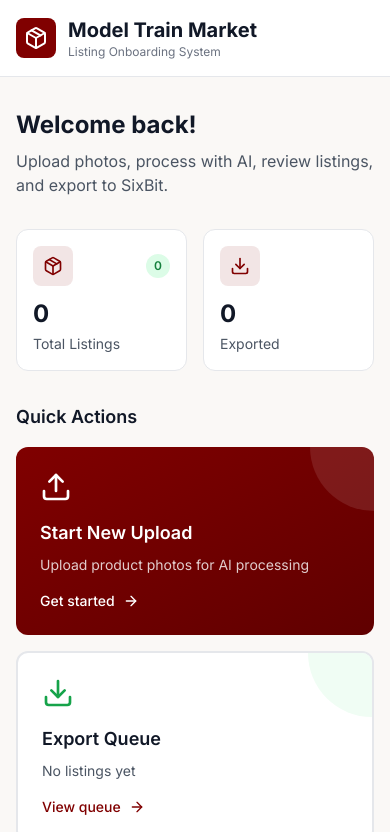
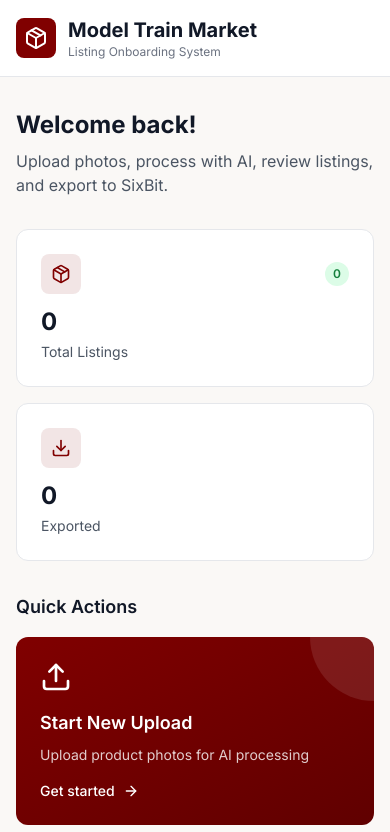
Before and after one commit to shashanka2a/MTM-Listing, a Next.js app: page / in a window 390 px wide. Shown: the top 832 px of the page. Built offline with nearby package versions, Linux system fonts and the light colour scheme.

Commit message:
Refactor Home and Header components for improved layout and styling. Adjust quick stats grid to a responsive design and enhance header logo with an image instead of an icon.

```diff
--- a/app/page.tsx
+++ b/app/page.tsx
@@ -181,11 +181,14 @@ export default function Home() {
           </div>
 
           {/* Quick Stats */}
-          <div className="grid grid-cols-2 lg:grid-cols-4 gap-4 mb-8">
+          <div className="grid grid-cols-1 sm:grid-cols-2 gap-4 mb-8">
             {quickStats.map((stat, index) => {
               const Icon = stat.icon;
               return (
-                <div key={index} className="bg-white rounded-xl border border-gray-200 p-4 sm:p-5 hover:shadow-md transition-shadow">
+                <div
+                  key={index}
+                  className="bg-white rounded-xl border border-gray-200 p-6 hover:shadow-lg transition-shadow"
+                >
                   <div className="flex items-center justify-between mb-3">
                     <div className="w-10 h-10 bg-[#800000]/10 rounded-lg flex items-center justify-center">
                       <Icon className="w-5 h-5 text-[#800000]" />
--- a/src/components/Header.tsx
+++ b/src/components/Header.tsx
@@ -2,7 +2,8 @@
 
 import React from 'react';
 import Link from 'next/link';
-import { ChevronRight, Package, Home } from 'lucide-react';
+import Image from 'next/image';
+import { ChevronRight, Home } from 'lucide-react';
 
 interface HeaderProps {
   status: 'processing' | 'review' | 'approved' | 'pending' | 'exported';
@@ -28,8 +29,15 @@ export function Header({ status, confidenceScore }: HeaderProps) {
         <div className="flex items-center justify-between mb-2 sm:mb-3 gap-4">
           <div className="flex items-center gap-3">
             <Link href="/" className="flex items-center gap-2">
-              <div className="w-8 h-8 bg-[#800000] rounded-lg flex items-center justify-center">
-                <Package className="w-4 h-4 text-white" />
+              <div className="w-8 h-8 rounded-lg overflow-hidden border border-[#800000]/20 bg-[#800000]/5 flex items-center justify-center">
+                <Image
+                  src="/favicon.ico"
+                  alt="MTM Listings"
+                  width={24}
+                  height={24}
+                  className="w-6 h-6"
+                  priority
+                />
               </div>
             </Link>
             <div className="flex items-center gap-1 sm:gap-2 text-xs sm:text-sm text-gray-600 overflow-x-auto pb-1 flex-shrink min-w-0">
```
